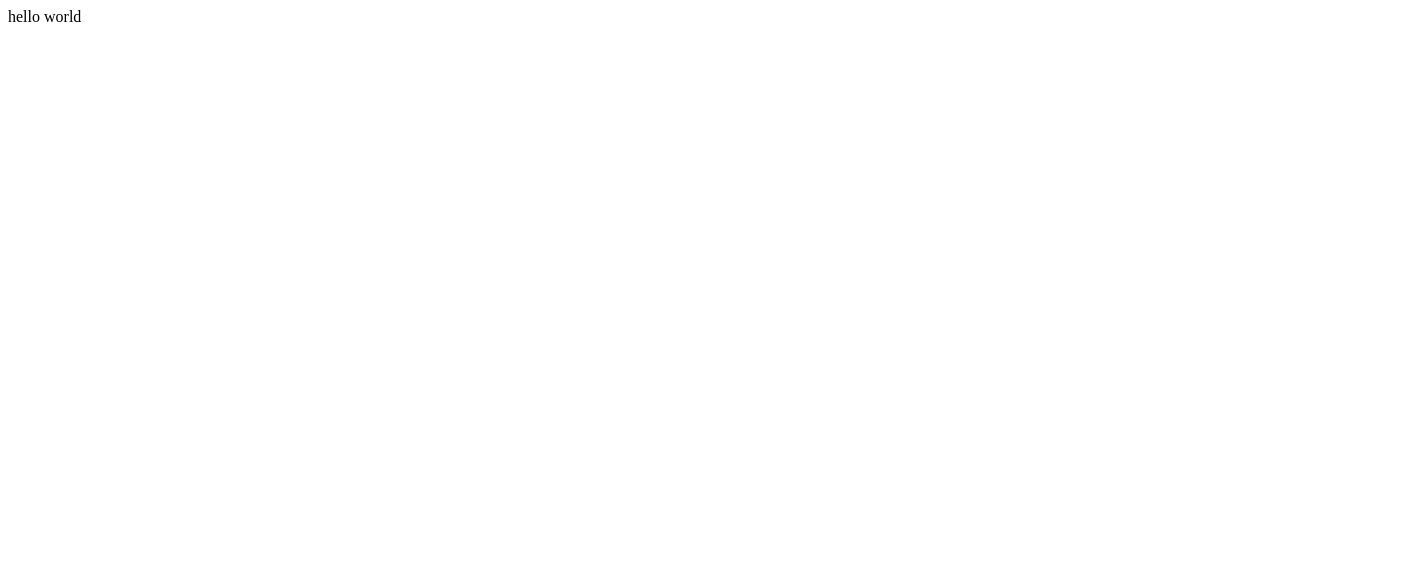
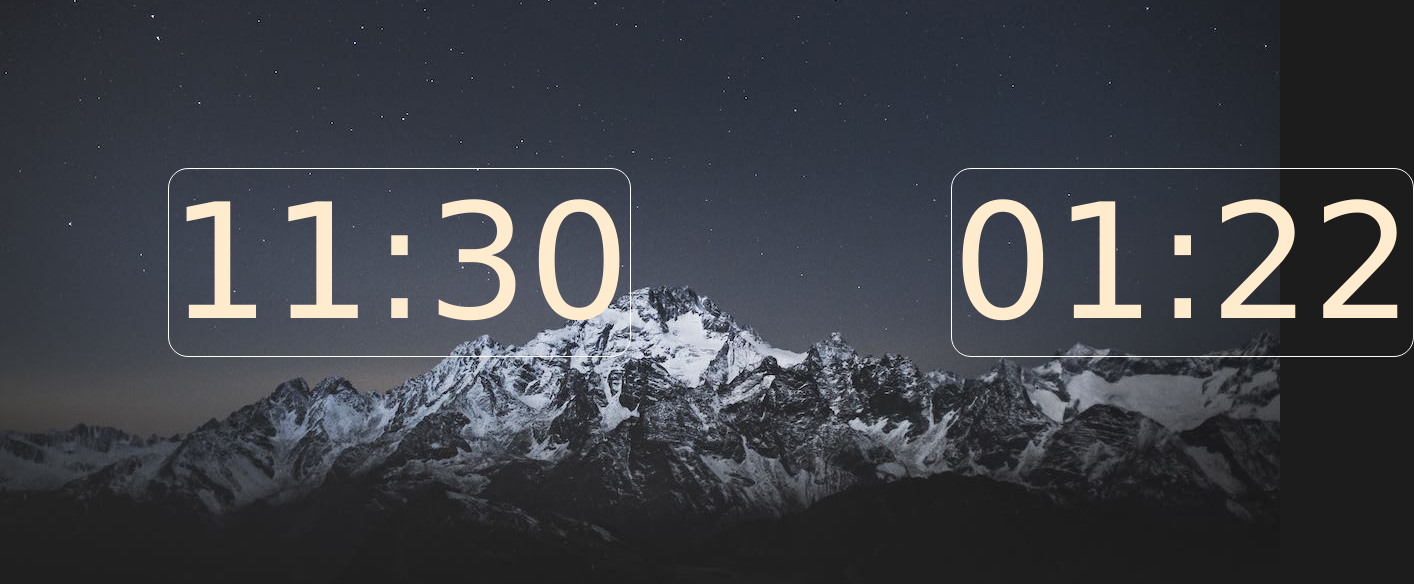
Before and after one commit to ivansaldana/GFUN, a plain HTML site: page WEBROOT/zenclock/index.html in a window 1280 px wide. Shown: the whole page, 1414 px wide, since content can reach past the window. Drawn offline with Linux system fonts and the light colour scheme.

Commit message:
minos ui changes

```diff
--- /dev/null
+++ b/WEBROOT/assets/scss/layout/_body_zen.scss
@@ -0,0 +1,9 @@
+body {
+  background-image: url("../../../zenclock/assets/img/bgZen.jpg");
+  background-color: #1c1c1c;
+  background-position: center; /* Center the image */
+  background-repeat: no-repeat; /* Do not repeat the image */
+  background-size: cover; /* Resize the background image to cover the entire container */
+  font-family: "Lucida Sans", "Lucida Sans Regular", "Lucida Grande",
+    "Lucida Sans Unicode", Geneva, Verdana, sans-serif;
+}
--- /dev/null
+++ b/WEBROOT/assets/scss/layout/_main_cont.scss
@@ -0,0 +1,10 @@
+.container {
+  color: blanchedalmond;
+  font-size: 20vh;
+  display: flex;
+}
+.sub-cont {
+  border: 0.5px solid white;
+  border-radius: 20px;
+  margin: 1em;
+}
--- /dev/null
+++ b/WEBROOT/assets/scss/zen.scss
@@ -0,0 +1,2 @@
+@import "layout/body_zen";
+@import "layout/main_cont";
--- a/WEBROOT/zenclock/index.html
+++ b/WEBROOT/zenclock/index.html
@@ -4,8 +4,13 @@
     <meta charset="UTF-8" />
     <meta name="viewport" content="width=device-width, initial-scale=1.0" />
     <title>Document</title>
+    <link rel="stylesheet" href="../assets/style/zen.css" />
   </head>
   <body>
-    hello world
+    <nav class="main-nav"></nav>
+    <div class="container">
+      <div class="sub-cont clock">11:30</div>
+      <div class="sub-cont timer">01:22</div>
+    </div>
   </body>
 </html>
```
Also changed, not shown: WEBROOT/assets/style-min/main.min.css (added), WEBROOT/assets/style/main.css (added), WEBROOT/assets/style/zen.css (added), WEBROOT/zenclock/assets/img/bgZen.jpg (added), WEBROOT/zenclock/js/zen.js (added).
